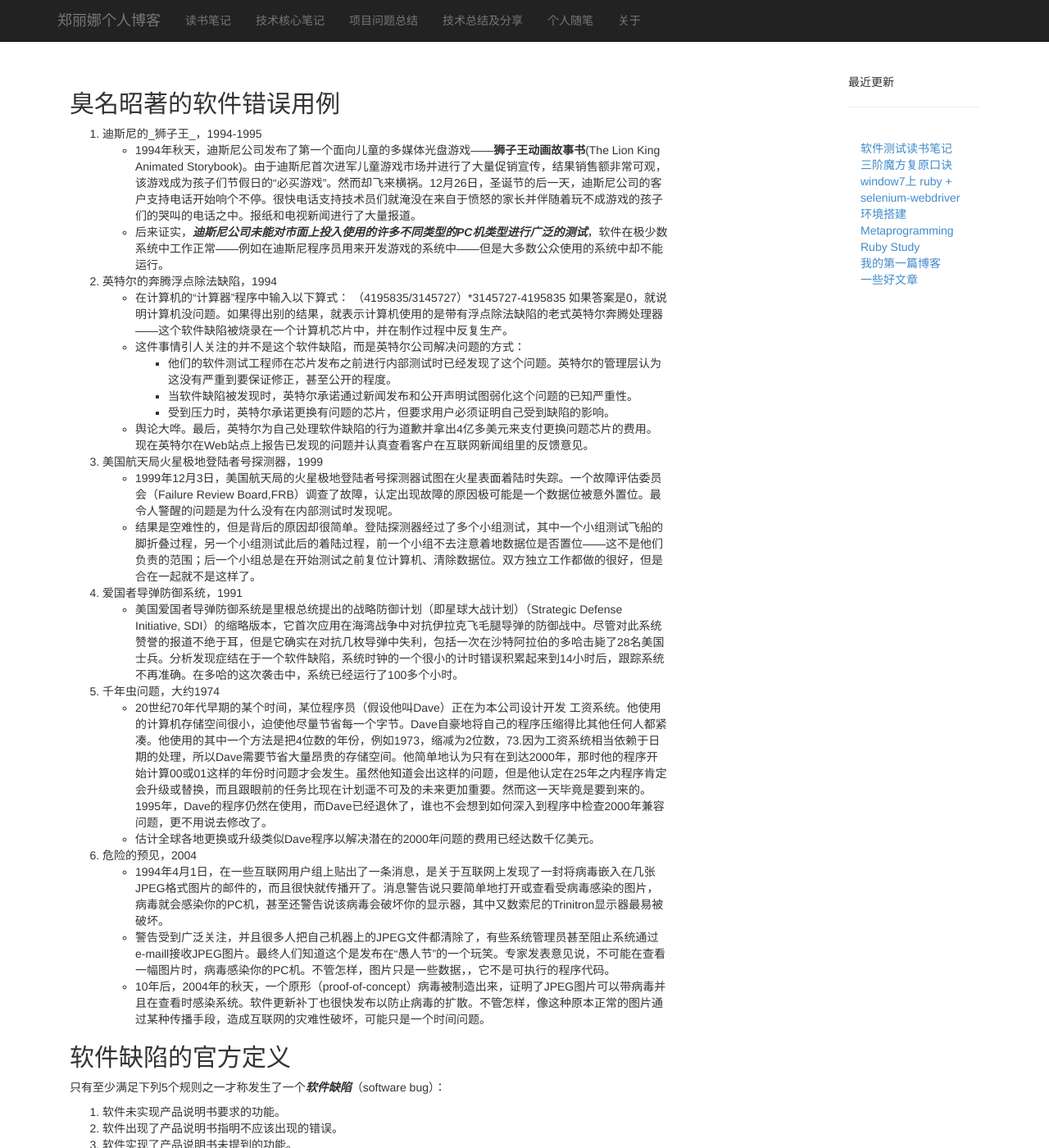
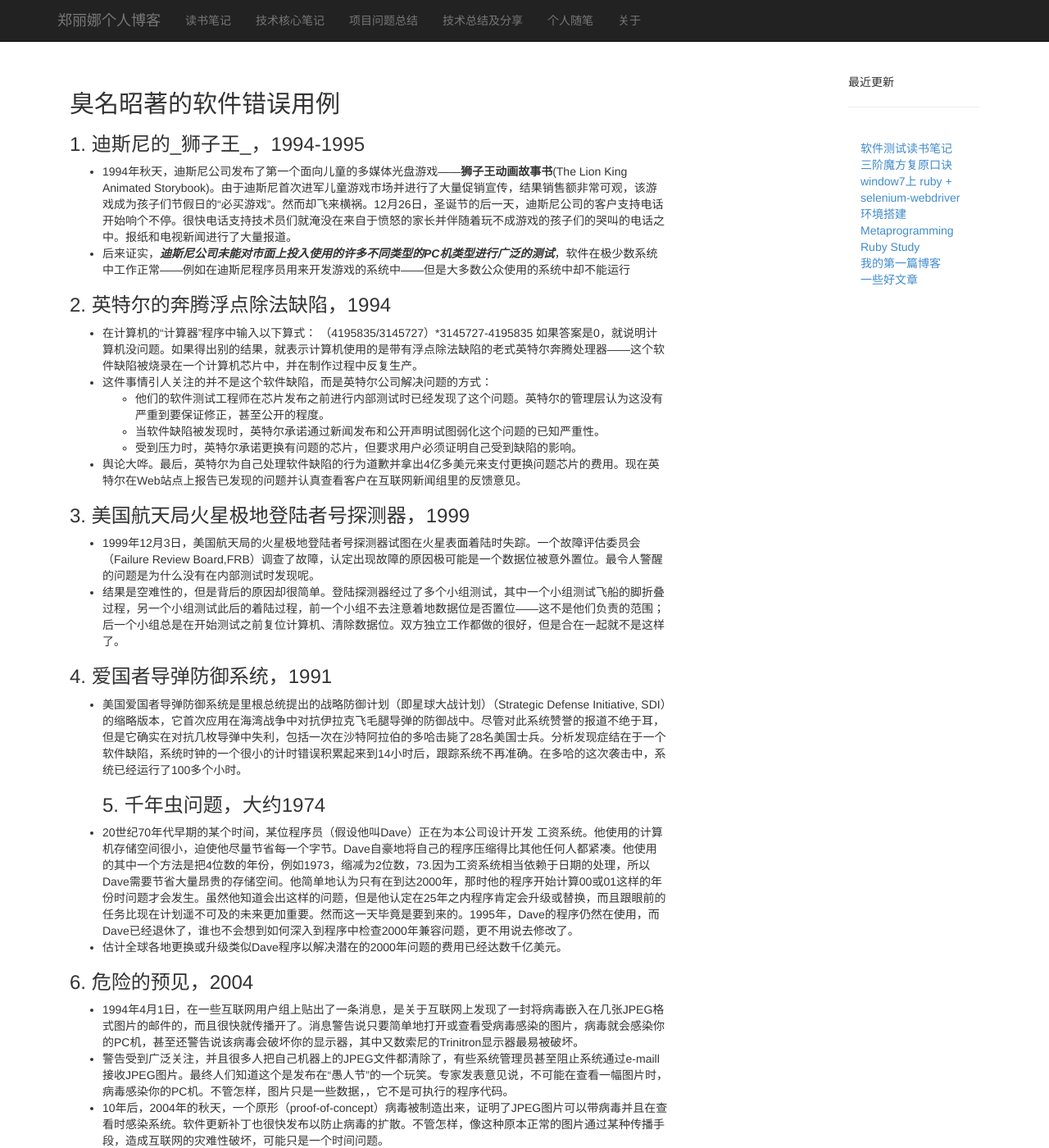
Before and after one commit to AitaZheng/RubyStudy, a Jekyll site: the page built from _posts/2018-01-26-软件测试读书笔记.md, in a window 1280 px wide and 1400 px high. Shown: the whole window at 82% size. Built offline with Jekyll 4.4.1, drawn with Linux system fonts in a browser that asks for light colours; Markdown is read by kramdown in place of the engine named in the settings; part of the change alters nothing that is shown.

```diff
--- a/_posts/2018-01-26-软件测试读书笔记.md
+++ b/_posts/2018-01-26-软件测试读书笔记.md
@@ -2,36 +2,39 @@
 layout: default
 title: 软件测试读书笔记
 description: 软件测试的背景
-tags: [book]
-category: book
+tags: [core]
+category: core
 ---
 
 ## 臭名昭著的软件错误用例
-1. 迪斯尼的_狮子王_，1994-1995
-  - 1994年秋天，迪斯尼公司发布了第一个面向儿童的多媒体光盘游戏——**狮子王动画故事书**(The Lion King Animated Storybook)。由于迪斯尼首次进军儿童游戏市场并进行了大量促销宣传，结果销售额非常可观，该游戏成为孩子们节假日的“必买游戏”。然而却飞来横祸。12月26日，圣诞节的后一天，迪斯尼公司的客户支持电话开始响个不停。很快电话支持技术员们就淹没在来自于愤怒的家长并伴随着玩不成游戏的孩子们的哭叫的电话之中。报纸和电视新闻进行了大量报道。
-  - 后来证实，***迪斯尼公司未能对市面上投入使用的许多不同类型的PC机类型进行广泛的测试***，软件在极少数系统中工作正常——例如在迪斯尼程序员用来开发游戏的系统中——但是大多数公众使用的系统中却不能运行。
-1. 英特尔的奔腾浮点除法缺陷，1994
-  - 在计算机的“计算器”程序中输入以下算式：
+###1. 迪斯尼的_狮子王_，1994-1995
+- 1994年秋天，迪斯尼公司发布了第一个面向儿童的多媒体光盘游戏——**狮子王动画故事书**(The Lion King Animated Storybook)。由于迪斯尼首次进军儿童游戏市场并进行了大量促销宣传，结果销售额非常可观，该游戏成为孩子们节假日的“必买游戏”。然而却飞来横祸。12月26日，圣诞节的后一天，迪斯尼公司的客户支持电话开始响个不停。很快电话支持技术员们就淹没在来自于愤怒的家长并伴随着玩不成游戏的孩子们的哭叫的电话之中。报纸和电视新闻进行了大量报道。
+- 后来证实，***迪斯尼公司未能对市面上投入使用的许多不同类型的PC机类型进行广泛的测试***，软件在极少数系统中工作正常——例如在迪斯尼程序员用来开发游戏的系统中——但是大多数公众使用的系统中却不能运行
+
+###2. 英特尔的奔腾浮点除法缺陷，1994
+- 在计算机的“计算器”程序中输入以下算式：
 （4195835/3145727）*3145727-4195835
 如果答案是0，就说明计算机没问题。如果得出别的结果，就表示计算机使用的是带有浮点除法缺陷的老式英特尔奔腾处理器——这个软件缺陷被烧录在一个计算机芯片中，并在制作过程中反复生产。
-   - 这件事情引人关注的并不是这个软件缺陷，而是英特尔公司解决问题的方式：
-     * 他们的软件测试工程师在芯片发布之前进行内部测试时已经发现了这个问题。英特尔的管理层认为这没有严重到要保证修正，甚至公开的程度。
-     * 当软件缺陷被发现时，英特尔承诺通过新闻发布和公开声明试图弱化这个问题的已知严重性。
-     * 受到压力时，英特尔承诺更换有问题的芯片，但要求用户必须证明自己受到缺陷的影响。
-   - 舆论大哗。最后，英特尔为自己处理软件缺陷的行为道歉并拿出4亿多美元来支付更换问题芯片的费用。现在英特尔在Web站点上报告已发现的问题并认真查看客户在互联网新闻组里的反馈意见。
+- 这件事情引人关注的并不是这个软件缺陷，而是英特尔公司解决问题的方式：
+  * 他们的软件测试工程师在芯片发布之前进行内部测试时已经发现了这个问题。英特尔的管理层认为这没有严重到要保证修正，甚至公开的程度。
+  * 当软件缺陷被发现时，英特尔承诺通过新闻发布和公开声明试图弱化这个问题的已知严重性。
+  * 受到压力时，英特尔承诺更换有问题的芯片，但要求用户必须证明自己受到缺陷的影响。
+- 舆论大哗。最后，英特尔为自己处理软件缺陷的行为道歉并拿出4亿多美元来支付更换问题芯片的费用。现在英特尔在Web站点上报告已发现的问题并认真查看客户在互联网新闻组里的反馈意见。
 
-2. 美国航天局火星极地登陆者号探测器，1999
-  - 1999年12月3日，美国航天局的火星极地登陆者号探测器试图在火星表面着陆时失踪。一个故障评估委员会（Failure Review Board,FRB）调查了故障，认定出现故障的原因极可能是一个数据位被意外置位。最令人警醒的问题是为什么没有在内部测试时发现呢。
-  - 结果是空难性的，但是背后的原因却很简单。登陆探测器经过了多个小组测试，其中一个小组测试飞船的脚折叠过程，另一个小组测试此后的着陆过程，前一个小组不去注意着地数据位是否置位——这不是他们负责的范围；后一个小组总是在开始测试之前复位计算机、清除数据位。双方独立工作都做的很好，但是合在一起就不是这样了。
-3. 爱国者导弹防御系统，1991
-  - 美国爱国者导弹防御系统是里根总统提出的战略防御计划（即星球大战计划）（Strategic Defense Initiative, SDI）的缩略版本，它首次应用在海湾战争中对抗伊拉克飞毛腿导弹的防御战中。尽管对此系统赞誉的报道不绝于耳，但是它确实在对抗几枚导弹中失利，包括一次在沙特阿拉伯的多哈击毙了28名美国士兵。分析发现症结在于一个软件缺陷，系统时钟的一个很小的计时错误积累起来到14小时后，跟踪系统不再准确。在多哈的这次袭击中，系统已经运行了100多个小时。
-4. 千年虫问题，大约1974
-  - 20世纪70年代早期的某个时间，某位程序员（假设他叫Dave）正在为本公司设计开发 工资系统。他使用的计算机存储空间很小，迫使他尽量节省每一个字节。Dave自豪地将自己的程序压缩得比其他任何人都紧凑。他使用的其中一个方法是把4位数的年份，例如1973，缩减为2位数，73.因为工资系统相当依赖于日期的处理，所以Dave需要节省大量昂贵的存储空间。他简单地认为只有在到达2000年，那时他的程序开始计算00或01这样的年份时问题才会发生。虽然他知道会出这样的问题，但是他认定在25年之内程序肯定会升级或替换，而且跟眼前的任务比现在计划遥不可及的未来更加重要。然而这一天毕竟是要到来的。1995年，Dave的程序仍然在使用，而Dave已经退休了，谁也不会想到如何深入到程序中检查2000年兼容问题，更不用说去修改了。
-  - 估计全球各地更换或升级类似Dave程序以解决潜在的2000年问题的费用已经达数千亿美元。
-5. 危险的预见，2004
-  - 1994年4月1日，在一些互联网用户组上贴出了一条消息，是关于互联网上发现了一封将病毒嵌入在几张JPEG格式图片的邮件的，而且很快就传播开了。消息警告说只要简单地打开或查看受病毒感染的图片，病毒就会感染你的PC机，甚至还警告说该病毒会破坏你的显示器，其中又数索尼的Trinitron显示器最易被破坏。
-  - 警告受到广泛关注，并且很多人把自己机器上的JPEG文件都清除了，有些系统管理员甚至阻止系统通过e-maill接收JPEG图片。最终人们知道这个是发布在“愚人节”的一个玩笑。专家发表意见说，不可能在查看一幅图片时，病毒感染你的PC机。不管怎样，图片只是一些数据，，它不是可执行的程序代码。
-  - 10年后，2004年的秋天，一个原形（proof-of-concept）病毒被制造出来，证明了JPEG图片可以带病毒并且在查看时感染系统。软件更新补丁也很快发布以防止病毒的扩散。不管怎样，像这种原本正常的图片通过某种传播手段，造成互联网的灾难性破坏，可能只是一个时间问题。
+###3. 美国航天局火星极地登陆者号探测器，1999
+- 1999年12月3日，美国航天局的火星极地登陆者号探测器试图在火星表面着陆时失踪。一个故障评估委员会（Failure Review Board,FRB）调查了故障，认定出现故障的原因极可能是一个数据位被意外置位。最令人警醒的问题是为什么没有在内部测试时发现呢。
+- 结果是空难性的，但是背后的原因却很简单。登陆探测器经过了多个小组测试，其中一个小组测试飞船的脚折叠过程，另一个小组测试此后的着陆过程，前一个小组不去注意着地数据位是否置位——这不是他们负责的范围；后一个小组总是在开始测试之前复位计算机、清除数据位。双方独立工作都做的很好，但是合在一起就不是这样了。
+
+###4. 爱国者导弹防御系统，1991
+- 美国爱国者导弹防御系统是里根总统提出的战略防御计划（即星球大战计划）（Strategic Defense Initiative, SDI）的缩略版本，它首次应用在海湾战争中对抗伊拉克飞毛腿导弹的防御战中。尽管对此系统赞誉的报道不绝于耳，但是它确实在对抗几枚导弹中失利，包括一次在沙特阿拉伯的多哈击毙了28名美国士兵。分析发现症结在于一个软件缺陷，系统时钟的一个很小的计时错误积累起来到14小时后，跟踪系统不再准确。在多哈的这次袭击中，系统已经运行了100多个小时。
+###5. 千年虫问题，大约1974
+- 20世纪70年代早期的某个时间，某位程序员（假设他叫Dave）正在为本公司设计开发 工资系统。他使用的计算机存储空间很小，迫使他尽量节省每一个字节。Dave自豪地将自己的程序压缩得比其他任何人都紧凑。他使用的其中一个方法是把4位数的年份，例如1973，缩减为2位数，73.因为工资系统相当依赖于日期的处理，所以Dave需要节省大量昂贵的存储空间。他简单地认为只有在到达2000年，那时他的程序开始计算00或01这样的年份时问题才会发生。虽然他知道会出这样的问题，但是他认定在25年之内程序肯定会升级或替换，而且跟眼前的任务比现在计划遥不可及的未来更加重要。然而这一天毕竟是要到来的。1995年，Dave的程序仍然在使用，而Dave已经退休了，谁也不会想到如何深入到程序中检查2000年兼容问题，更不用说去修改了。
+- 估计全球各地更换或升级类似Dave程序以解决潜在的2000年问题的费用已经达数千亿美元。
+
+###6. 危险的预见，2004
+- 1994年4月1日，在一些互联网用户组上贴出了一条消息，是关于互联网上发现了一封将病毒嵌入在几张JPEG格式图片的邮件的，而且很快就传播开了。消息警告说只要简单地打开或查看受病毒感染的图片，病毒就会感染你的PC机，甚至还警告说该病毒会破坏你的显示器，其中又数索尼的Trinitron显示器最易被破坏。
+- 警告受到广泛关注，并且很多人把自己机器上的JPEG文件都清除了，有些系统管理员甚至阻止系统通过e-maill接收JPEG图片。最终人们知道这个是发布在“愚人节”的一个玩笑。专家发表意见说，不可能在查看一幅图片时，病毒感染你的PC机。不管怎样，图片只是一些数据，，它不是可执行的程序代码。
+- 10年后，2004年的秋天，一个原形（proof-of-concept）病毒被制造出来，证明了JPEG图片可以带病毒并且在查看时感染系统。软件更新补丁也很快发布以防止病毒的扩散。不管怎样，像这种原本正常的图片通过某种传播手段，造成互联网的灾难性破坏，可能只是一个时间问题。
 
 ## 软件缺陷的官方定义
 只有至少满足下列5个规则之一才称发生了一个***软件缺陷***（software bug）：
```
